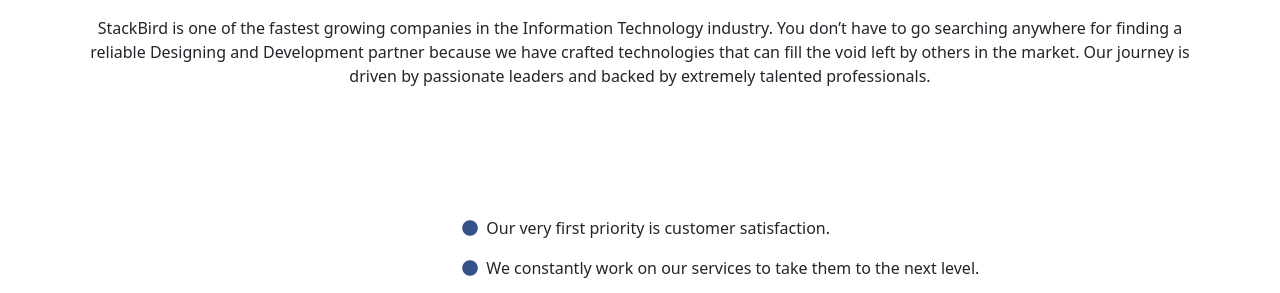
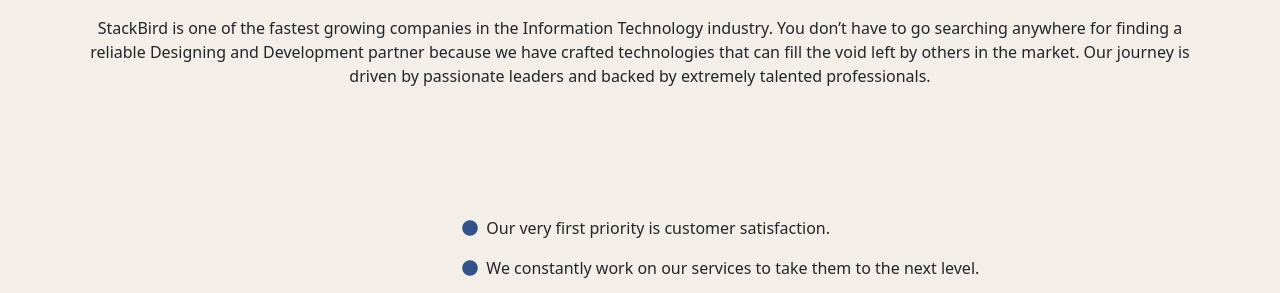
Before and after one commit to aky82620/nibble, a plain HTML site: page about.html in a window 1280 px wide. Shown: the part 219-512 px from the top of the page. Drawn offline with nearby package versions, Linux system fonts and the light colour scheme.

Commit message:
Update about.html

```diff
--- a/about.html
+++ b/about.html
@@ -74,7 +74,8 @@
   <a style="color: #f4eee8; text-decoration: none;" href="https://docs.google.com/forms/d/e/1FAIpQLSfZIocXZywakXE_zCb2lDuVaKnLaqEVVdi53Ku74EhghnZJQg/viewform?usp=sf_link">We are Hiring !! Join Our Team</a>
 </div>
 
-<section class="container">
+<section style="background-color: #f4eee8;">
+    <div class="container">
       <div class="pt-5 pb-5">
         <h1 class="text-center" style="font-family: 'Montserrat', sans-serif; font-size: 3.5vmax; color: #325288;">About StackBird</h1>
         <br>
@@ -108,6 +109,7 @@
               <p>StackBird empowers people to confidently get their business online. We deliver quality services at affordable prices. We are committed to providing exceptional customer support since day one because "Your Work, Our Responsibility !".</p>
           </div>
       </div>
+    </div>
 </section>
 
 
```
Lines whose indentation alone changed are shown as unchanged.
